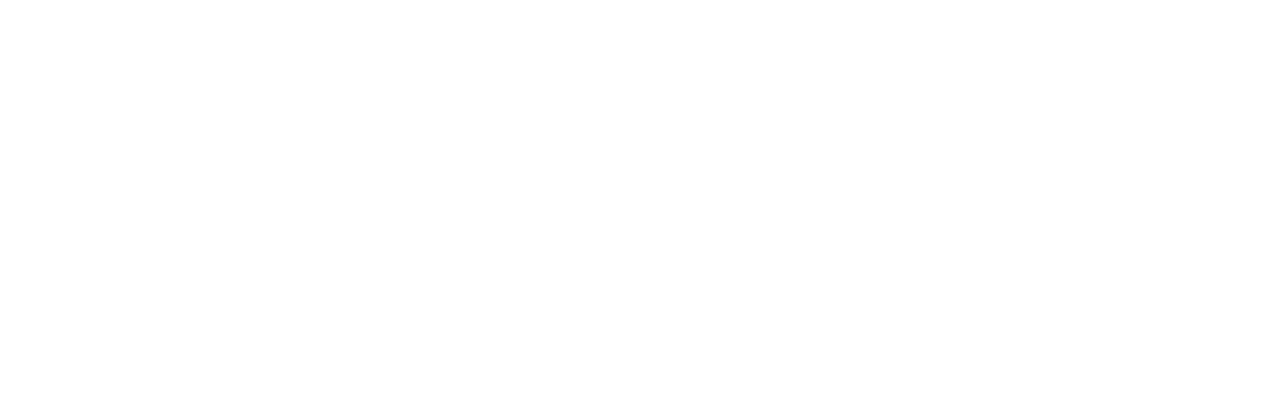
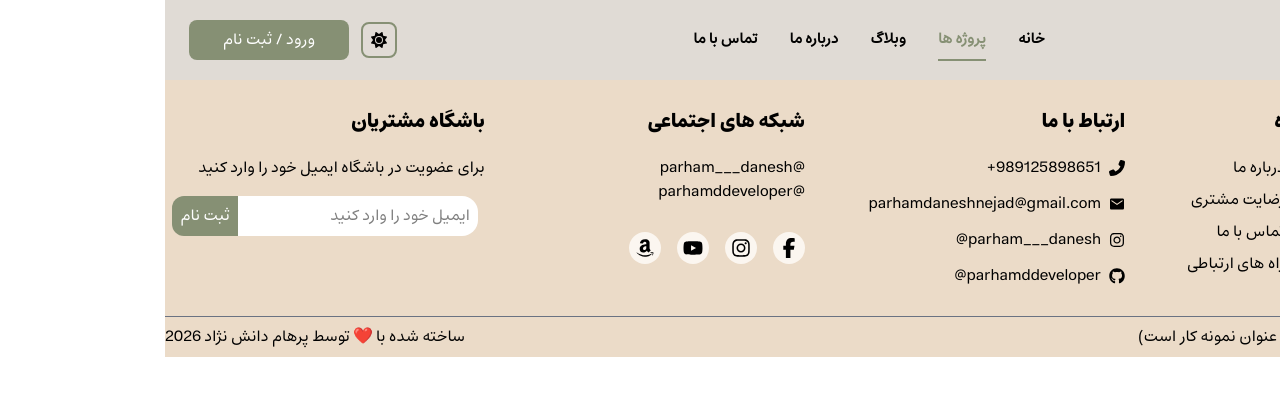
Before and after one commit to Parhamddeveloper/ecohome, a React (Vite) app: page /projects in a window 1280 px wide. Before the commit this address had no page. Shown: the top 396 px of the page. Built offline with nearby package versions, Linux system fonts and the light colour scheme.

Commit message:
Create project route

```diff
--- a/src/App.jsx
+++ b/src/App.jsx
@@ -4,6 +4,7 @@ import HomePage from "./Pages/home/home";
 import ContactUs from "./Pages/contact-us/contact-us";
 import AboutUs from "./Pages/about-us/about-us";
 import FAQ from "./Pages/faq/faq";
+import Projects from "./Pages/projects/projects";
 function App() {
   return (
     <>
@@ -13,6 +14,7 @@ function App() {
           <Route element={<ContactUs />} path="/contact-us" />
           <Route element={<AboutUs />} path="/about-us" />
           <Route element={<FAQ />} path="/faq" />
+          <Route element={<Projects />} path="/projects" />
         </Routes>
       </BrowserRouter>
     </>
--- /dev/null
+++ b/src/Pages/projects/projects.jsx
@@ -0,0 +1,11 @@
+import Footer from "../../components/Footer/Footer";
+import Header from "../../components/Header/Header";
+
+export default function Projects() {
+  return (
+    <>
+      <Header />
+      <Footer />
+    </>
+  );
+}
```
